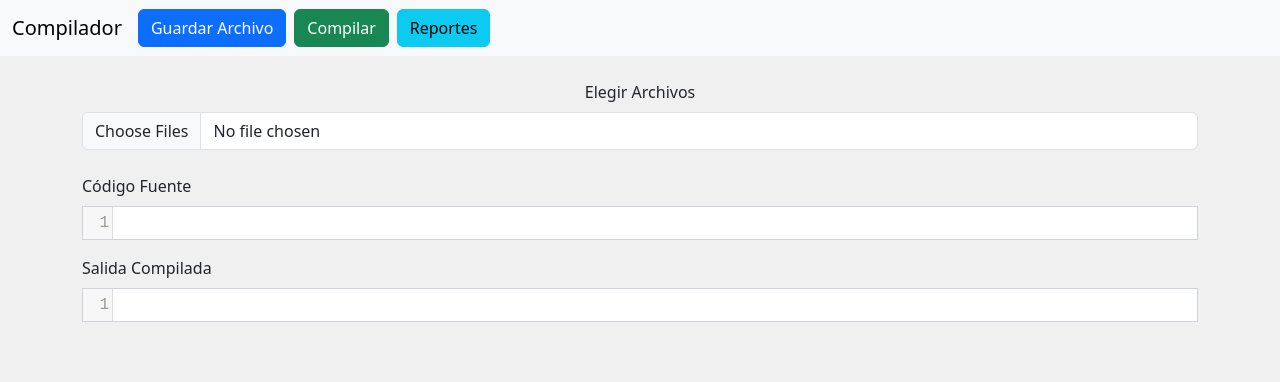
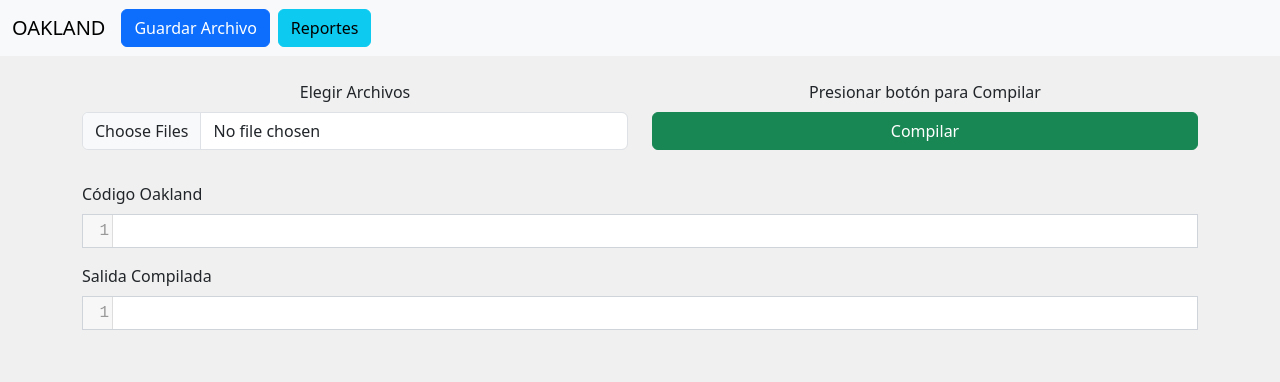
Before and after one commit to Jleonel18/OLC2_Proyecto1_202201211, a plain HTML site: page index.html in a window 1280 px wide. Drawn offline with nearby package versions, Linux system fonts and the light colour scheme.

Commit message:
Se hizo la plantilla del index.html más estética

```diff
--- a/index.html
+++ b/index.html
@@ -20,7 +20,7 @@
     <!-- Navbar -->
     <nav class="navbar navbar-expand-lg navbar-light bg-light">
         <div class="container-fluid">
-            <a class="navbar-brand" href="#">Compilador</a>
+            <a class="navbar-brand" href="#">OAKLAND</a>
             <button class="navbar-toggler" type="button" data-bs-toggle="collapse" data-bs-target="#navbarNav" aria-controls="navbarNav" aria-expanded="false" aria-label="Toggle navigation">
                 <span class="navbar-toggler-icon"></span>
             </button>
@@ -28,9 +28,6 @@
                 <ul class="navbar-nav">
                     <li class="nav-item">
                         <button class="btn btn-primary me-2" id="saveFile">Guardar Archivo</button>
-                    </li>
-                    <li class="nav-item">
-                        <button class="btn btn-success me-2" id="compileButton">Compilar</button>
                     </li>
                     <li class="nav-item">
                         <button class="btn btn-info me-2" id="reportButton">Reportes</button>
@@ -41,15 +38,30 @@
     </nav>
     <br>
     <div class="container text-center">
-        <div class="mb-3">
-            <label for="openFile" class="form-label">Elegir Archivos</label>
-            <input type="file" class="form-control" id="openFile" multiple>
+        <div class="row">
+            <!-- Columna para elegir archivos -->
+            <div class="col">
+                <div class="mb-2">
+                    <label for="openFile" class="form-label">Elegir Archivos</label>
+                    <input type="file" class="form-control" id="openFile" multiple>
+                </div>
+            </div>
+
+            <!-- Columna para el botón de compilar -->
+            <div class="col">
+                <div class="mb-2">
+                    <label for="compileButton" class="form-label">Presionar botón para Compilar</label>
+                    <button class="btn btn-success w-100" id="compileButton">Compilar</button>
+                </div>
+            </div>
         </div>
     </div>
+
+
     <!-- Contenido Principal -->
     <div class="container mt-4">
         <div class="mb-3">
-            <label for="codeInput" class="form-label">Código Fuente</label>
+            <label for="codeInput" class="form-label">Código Oakland</label>
             <textarea id="codeInput" rows="10" placeholder="Escribe tu código aquí..."></textarea>
         </div>
         <div class="mb-3">
```
